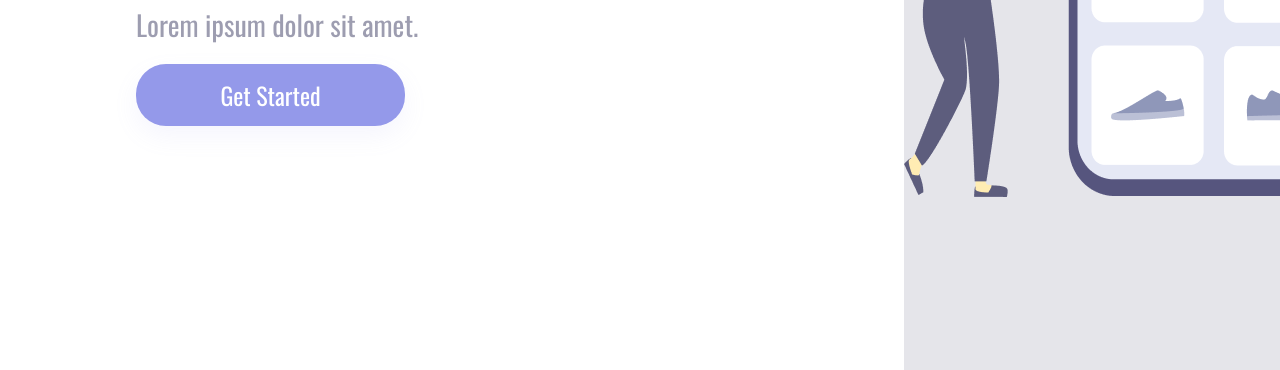
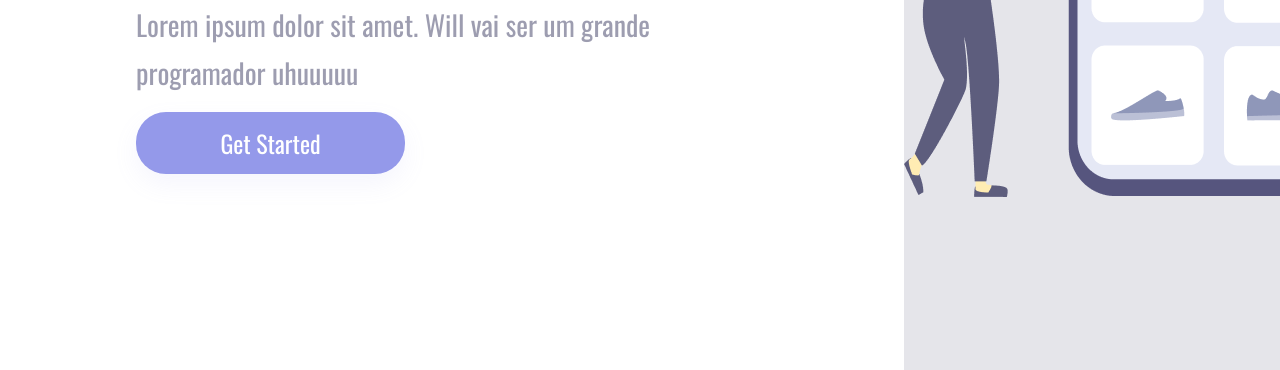
Before and after one commit to willcorinn78/Primeiro-Projeto-Respponsivo, a plain HTML site: page index.html in a window 1280 px wide. Shown: the part 430-800 px from the top of the page. Drawn offline with nearby package versions, Linux system fonts and the light colour scheme.

Commit message:
Auteração no paragrafo principal

```diff
--- a/index.html
+++ b/index.html
@@ -13,7 +13,7 @@
     <div class="wrapper">
     <section class="container-left">
         <h1>Easy Shopping Via Mobile</h1>
-        <p>Lorem ipsum dolor sit amet. </p>
+        <p>Lorem ipsum dolor sit amet. Will vai ser um grande programador uhuuuuu </p>
         <button>Get Started</button>
     </section>
     <section class="container-right">
```
